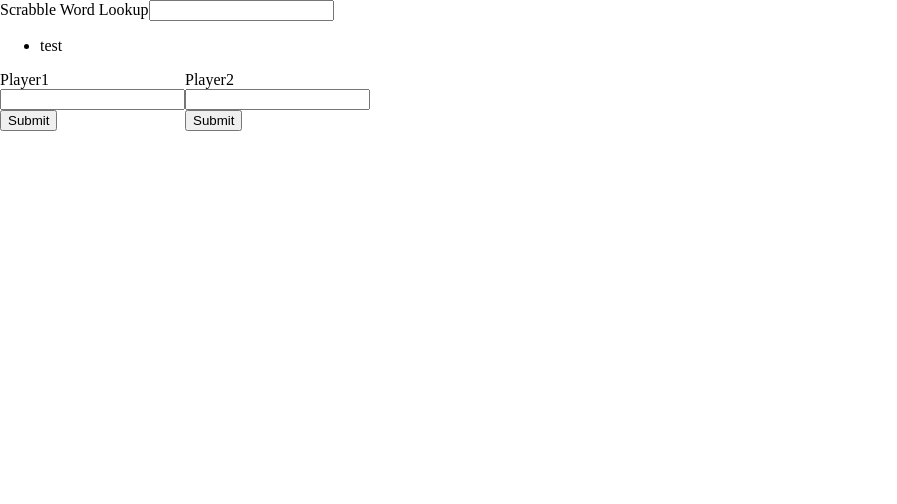
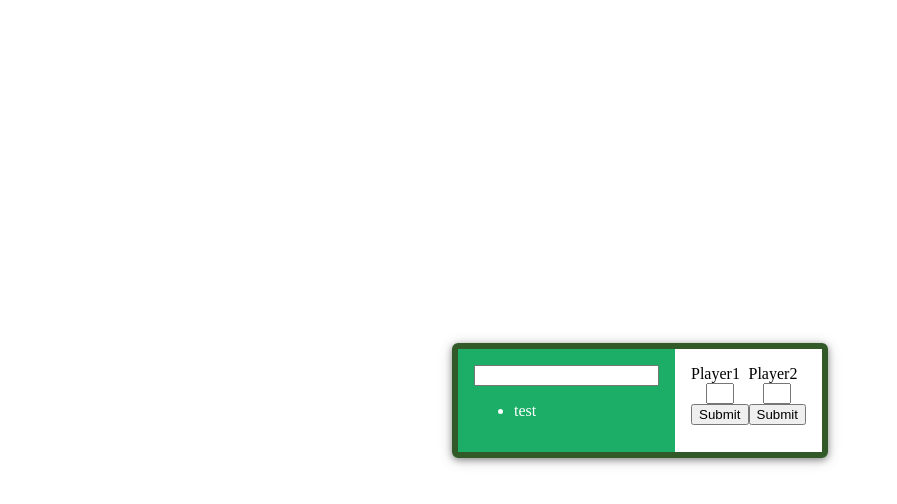
Before and after one commit to burntcustard/scrabble-react-app, a React (Create React App) app: page / in a window 1280 px wide. Shown: the top 504 px of the page, without its empty margins (0-897 px from the left). Built offline with nearby package versions, Linux system fonts and the light colour scheme.

Commit message:
Some styling

```diff
--- a/src/components/App.css
+++ b/src/components/App.css
@@ -1,3 +1,12 @@
-.App {
+.app {
+  border: 6px solid rgb(50, 90, 40);
+  border-radius: 6px;
+  box-shadow:
+    0px 2px 6px rgba(0, 0, 0, 0.33),
+    0px 2px 14px rgba(0, 0, 0, 0.23);
+  display: flex;
+}
 
+.app > * {
+  padding: 16px;
 }
--- a/src/components/App.js
+++ b/src/components/App.js
@@ -8,13 +8,9 @@ class App extends Component {
 
   render() {
     return (
-      <div className="App">
-        <div className="ui-container">
-          <div className="ui">
-            <Words />
-            <Scores />
-          </div>
-        </div>
+      <div className="app">
+        <Words />
+        <Scores />
       </div>
     );
   }
--- a/src/components/PlayerScores.css
+++ b/src/components/PlayerScores.css
@@ -1,3 +1,5 @@
 .player-scores {
-
+  display: flex;
+  flex-direction: column;
+  align-items: center;
 }
--- a/src/components/PlayerScores.js
+++ b/src/components/PlayerScores.js
@@ -1,5 +1,6 @@
 import React from 'react';
 import ScoreCell from './ScoreCell';
+import './PlayerScores.css';
 
 
 class PlayerScores extends React.Component {
--- a/src/components/ScoreCell.css
+++ b/src/components/ScoreCell.css
@@ -1,3 +1,3 @@
 .score-cell {
-  display: block;
+  width: 20px;
 }
--- a/src/components/ScoresTable.css
+++ b/src/components/ScoresTable.css
@@ -1,4 +1,4 @@
-.column {
+.scores-table__column {
   display: inline-block;
   vertical-align: top;
 }
--- a/src/components/ScoresTable.js
+++ b/src/components/ScoresTable.js
@@ -4,18 +4,6 @@ import './ScoresTable.css';
 
 
 class ScoresTable extends React.Component {
-
-  onScoreChange = (index) => (event, value, selectedKey) => {
-  //   //console.log(value);
-  //   let data = [...this.props.playerData];
-  //
-  //   data[index].values = value;
-  //   this.props.onScoreChange(null, data);
-  //
-  //   let data = [...this.props.playerData];
-  //   data[index].values = value;
-  //   this.props.onFieldChange(null, data);
-  }
 
   onSubmit = (index) => (event, values, newScore) => {
     let playerData = [...this.props.playerData];
@@ -32,13 +20,12 @@ class ScoresTable extends React.Component {
     if (player.values[player.values.length - 2] === '.') {
       player.values[player.values.length - 2] = '•';
     } else {
-      //console.log(player.values[player.values.length - 2]);
       player.values[player.values.length - 2] = player.total;
     }
 
     // Focus the next cell
-    [...document.querySelectorAll('.scores-table > .column')]
-                .reduce((prev, curr, i) => {
+    // The "state" for this is in the DOM
+    [...document.querySelectorAll('.scores-table__column')].reduce((prev, curr, i) => {
       var inputs = curr.querySelectorAll('.score-cell');
       if (inputs.length >= prev) {
         inputs[inputs.length - 1].focus();
@@ -59,13 +46,13 @@ class ScoresTable extends React.Component {
   render() {
     const renderedTable = this.props.playerData.map((player, pIndex) => {
       return (
-        <div className="column" key={pIndex}>
+        <div className="scores-table__column" key={pIndex}>
           <div className="playerName">{player.name}</div>
           <PlayerScores
             key={player.key}
             scores={player.scores}
             values={player.values}
-            onScoreChange={this.onScoreChange(pIndex)}
+            //onScoreChange={this.onScoreChange(pIndex)}
             onFieldChange={this.onFieldChange(pIndex)}
             onSubmit={this.onSubmit(pIndex)}
           />
--- a/src/components/SearchBar.css
+++ b/src/components/SearchBar.css
@@ -0,0 +1,16 @@
+.search-bar {
+
+}
+
+.search-bar__form {
+  position: relative;
+}
+
+.search-bar__form > input:hover ~ label {
+  outline: 30px solid red;
+  color: blue;
+}
+
+.search-bar__form > label {
+  position: absolute;
+}
--- a/src/components/SearchBar.js
+++ b/src/components/SearchBar.js
@@ -1,4 +1,6 @@
 import React from 'react';
+import './SearchBar.css';
+
 
 class SearchBar extends React.Component {
 
@@ -25,14 +27,12 @@ class SearchBar extends React.Component {
           className="search-bar__form"
           onSubmit={this.onFormSubmit}
         >
-          <div className="field">
           <label>Scrabble Word Lookup</label>
           <input
             type="text"
             value={this.state.term}
             onChange={this.onInputChange}
           />
-          </div>
         </form>
       </div>
     );
--- /dev/null
+++ b/src/components/Words.css
@@ -0,0 +1,4 @@
+.words {
+  background-color: rgb(28, 173, 102);
+  color: #fff;
+}
--- a/src/components/Words.js
+++ b/src/components/Words.js
@@ -2,6 +2,7 @@ import React from 'react';
 import SearchBar from './SearchBar';
 import WordList from './WordList';
 import wordLookup from '../api/wordLookup';
+import './Words.css';
 
 
 class Words extends React.Component {
--- a/src/index.css
+++ b/src/index.css
@@ -1,4 +1,12 @@
+html {
+  height: 100%;
+}
 body {
   margin: 0;
   padding: 0;
+  height: 100%;
+  min-height: 300px;
+  display: flex;
+  align-items: center;
+  justify-content: center;
 }
```
Lines whose indentation alone changed are shown as unchanged.
